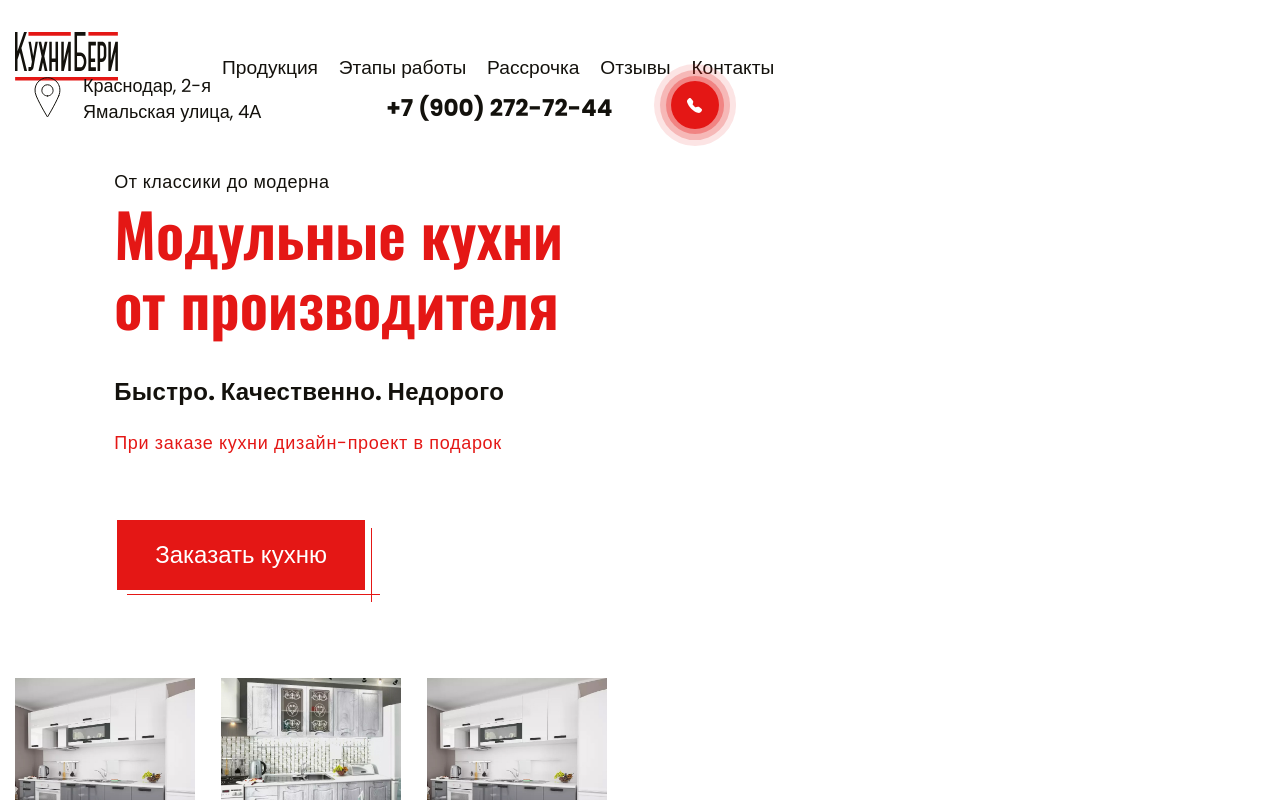
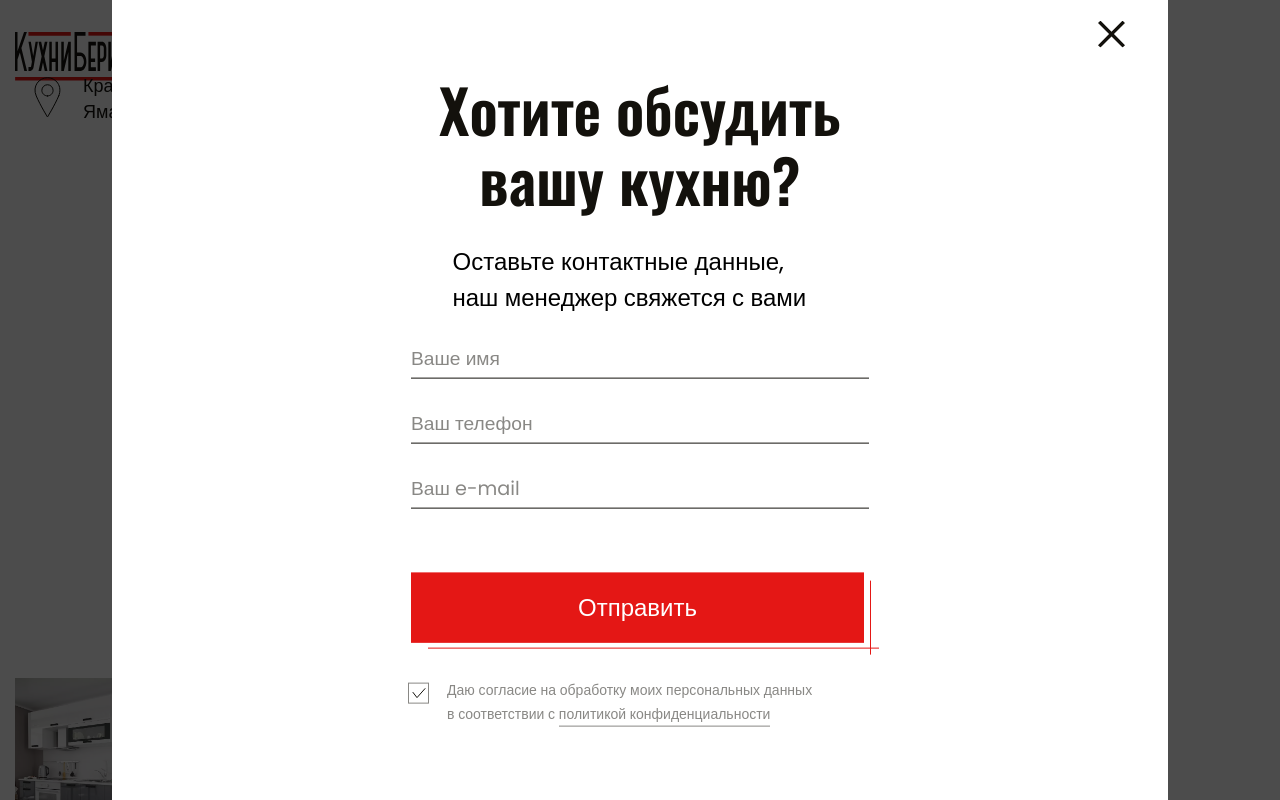
Before and after one commit to as-webagency/kitchens-berry, a plain HTML site: page index.html in a window 1280 px wide. Both pictures are taken after a click on the button 695 px from the left and 105 px from the top of the page. Shown: the top 800 px of the page. Drawn offline with nearby package versions, Linux system fonts and the light colour scheme.

Commit message:
add modal sass

```diff
--- a/index.html
+++ b/index.html
@@ -791,15 +791,15 @@
                     </div>
                     <div class="footer-column__address">
                         <strong>Адрес: </strong>
-                        <p>г. Краснодар, 2-я Ямальская улица, 4А</p>
+                        <p> г. Краснодар, 2-я Ямальская улица, 4А</p>
                     </div>
                     <div class="footer-column__phone">
                         <strong>Телефон:</strong>
-                        <a href="tel:+79002727244">+7 (900) 272-72-44</a>
+                        <a href="tel:+79002727244"> +7 (900) 272-72-44</a>
                     </div>
                     <div class="footer-column__email">
                         <strong>Почта:</strong>
-                        <a href="mailto:kuhniberi@yandex.ru">kuhniberi@yandex.ru</a>
+                        <a href="mailto:kuhniberi@yandex.ru"> kuhniberi@yandex.ru</a>
                     </div>
                 </div>
                 <div class="footer-column">
@@ -823,6 +823,33 @@
         </div>
     </footer>
 
+    <div class="overlay"></div>
+    <div class="modal">
+        <div class="modal__close"></div>
+        <div class="title modal__title">Хотите обсудить вашу кухню?</div>
+        <p>Оставьте контактные данные, наш менеджер свяжется с вами</p>
+        <div class="modal-form modal-form__size">
+            <form action="#" method="POST">
+                <div class="modal-form__field">
+                    <input type="text" name="user_name" class="input modal-form__input" placeholder="Ваше имя">
+                </div>
+                <div class="modal-form__field">
+                    <input type="tel" name="user_phone" class="input modal-form__input" placeholder="Ваш телефон">
+                </div>
+                <div class="modal-form__field">
+                    <input type="email" name="user_email" class="input modal-form__input" placeholder="Ваш e-mail">
+                </div>
+                <button type="submit" class="button modal-form__button button--primary">Отправить</button>
+                <div class="policy modal-form__policy">
+                    <input type="checkbox" name="user_checkbox" id="policy-checkbox-modal" class="policy__checkbox" checked>
+                    <label for="policy-checkbox-modal" class="policy__label">
+                        <span>Даю согласие на обработку моих персональных данных в соответствии с <a href="#" class="policy__link">политикой конфиденциальности</a></span>
+                    </label>
+                </div>
+            </form>
+        </div>
+    </div>
+
     <script src="https://code.jquery.com/jquery.min.js"></script>
     <script src="./js/script.js"></script>
     <script>
--- a/sass/_interface.sass
+++ b/sass/_interface.sass
@@ -116,3 +116,9 @@ main
         transition: all 0.4s linear
 .custom-logo-link
     display: inline-block
+.policy
+    &__link
+        transition: .4s
+        &:hover
+            color: $red
+            border-bottom: 1px solid $red
--- a/sass/template/_footer.sass
+++ b/sass/template/_footer.sass
@@ -76,7 +76,10 @@
                 color: $darkGrey
                 font-size: 1.2rem
                 line-height: 1.68rem
-                margin-left: 2px
+                margin-left: 3px
+                transition: .4s
+                &:hover
+                    color: $red
         &__email
             margin-top: 1rem
             +flex-wrap
@@ -93,6 +96,10 @@
                 color: $darkGrey
                 font-size: 1.2rem
                 line-height: 1.68rem
+                margin-left: 3px
+                transition: .4s
+                &:hover
+                    color: $red
         &__policy
             color: $darkGrey
             font-size: 0.875rem
@@ -100,6 +107,9 @@
             display: inline-block
             margin-top: 7rem
             margin-right: -7px
+            transition: .4s
+            &:hover
+                color: $red
         &__social
             &-list
                 +flex-wrap
--- a/sass/template/_modal.sass
+++ b/sass/template/_modal.sass
@@ -0,0 +1,59 @@
+.overlay
+    display: none
+    position: fixed
+    top: 50%
+    left: 50%
+    transform: translate(-50%, -50%)
+    width: 100%
+    height: 100%
+    background-color: rgba($black, .7)
+    z-index: 50
+.modal
+    display: none
+    position: fixed
+    top: 50%
+    left: 50%
+    transform: translate(-50%, -50%)
+    max-width: 1056px
+    width: 100%
+    padding: 5.7rem 0
+    background-color: $white
+    z-index: 60
+    &__close
+        background: url('../img/close.svg') center no-repeat
+        position: absolute
+        top: 38px
+        right: 43px
+        width: 27px
+        height: 27px
+        cursor: pointer
+    &__title
+        text-align: center
+        max-width: 500px
+        margin: 0 auto 30px
+    p
+        max-width: 375px
+        margin: 0 auto 30px
+        font-size: 1.5rem
+        line-height: 2.25rem
+.modal-form
+    &__size
+        max-width: 458px
+        margin: 0 auto
+    &__field
+        position: relative
+        margin-bottom: 2rem
+    &__input
+        color: $grey
+        font-size: 1.2rem
+        line-height: 1.625rem
+        border-bottom: 1px solid $darkGrey
+        padding-bottom: 6px
+    &__button
+        width: 100%
+        max-width: 453px
+        margin: 2rem 0 0
+        &::after
+            width: 100%
+    &__policy
+        margin-top: 1rem
```
Also changed, not shown: css/style.css, img/close.svg (added), js/script.js, 1 other file.
